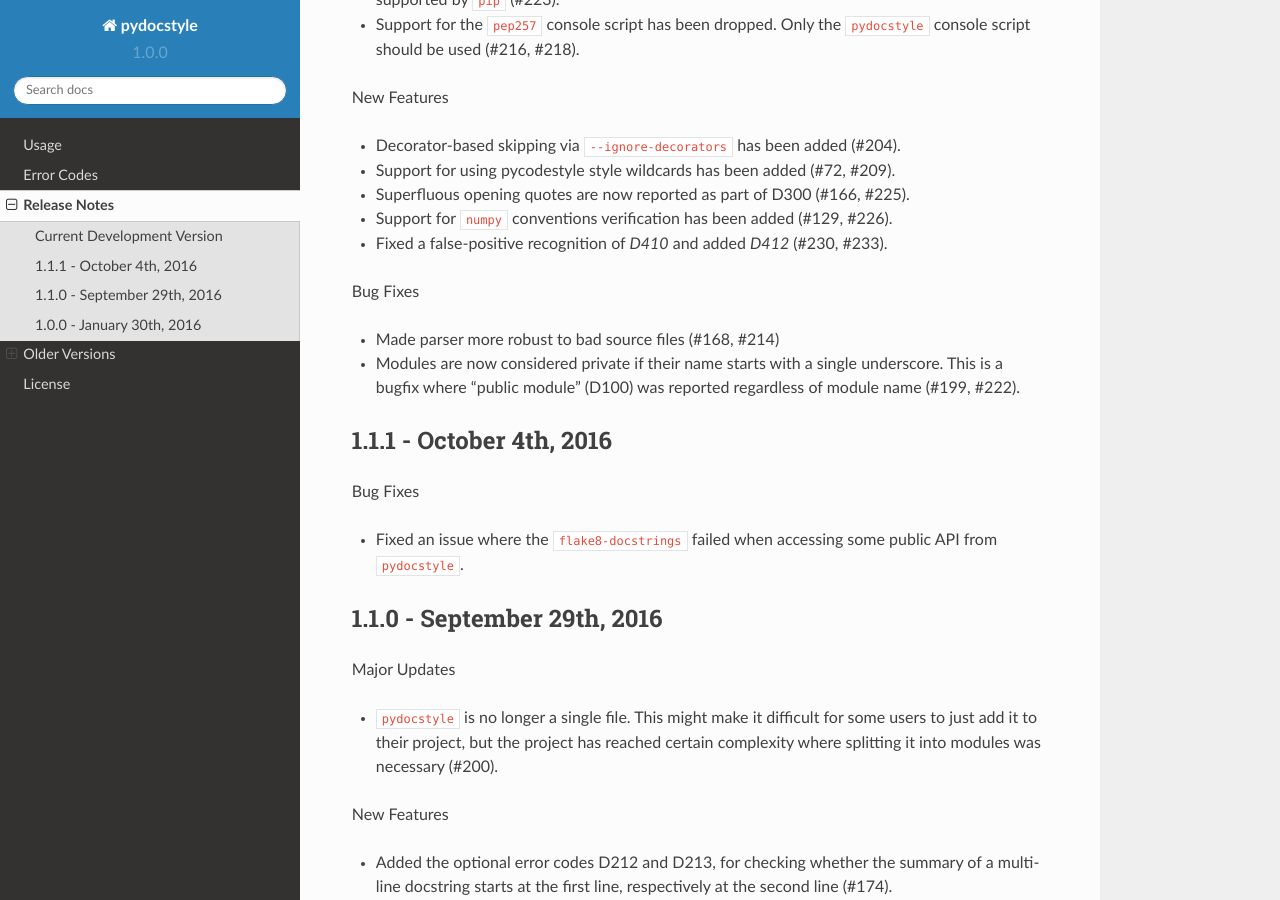
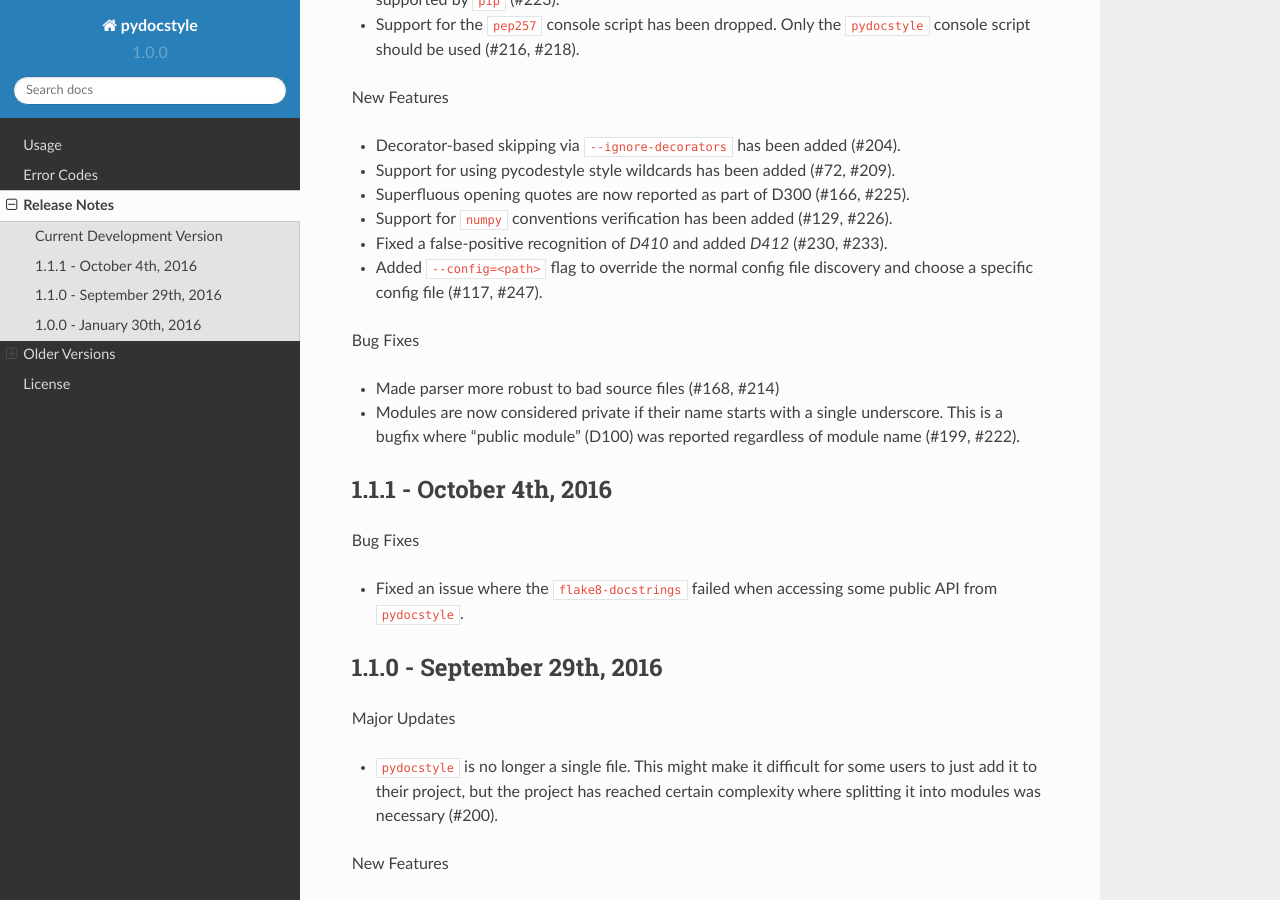
Before and after one commit to PyCQA/pydocstyle, a Sphinx documentation site: the page built from docs/release_notes.rst, in a window 1280 px wide and 900 px high, scrolled down 372 px. Built offline with Sphinx 7.4.7 and the Read the Docs theme 2.0.0, drawn with Linux system fonts in a browser that asks for light colours; the version number is read from the project's files by our own code.

Commit message:
Updated release notes.

```diff
--- a/docs/release_notes.rst
+++ b/docs/release_notes.rst
@@ -22,6 +22,8 @@
 * Superfluous opening quotes are now reported as part of D300 (#166, #225).
 * Support for ``numpy`` conventions verification has been added (#129, #226).
 * Fixed a false-positive recognition of `D410` and added `D412` (#230, #233).
+* Added ``--config=<path>`` flag to override the normal config file discovery
+  and choose a specific config file (#117, #247).
 
 Bug Fixes
 
```
